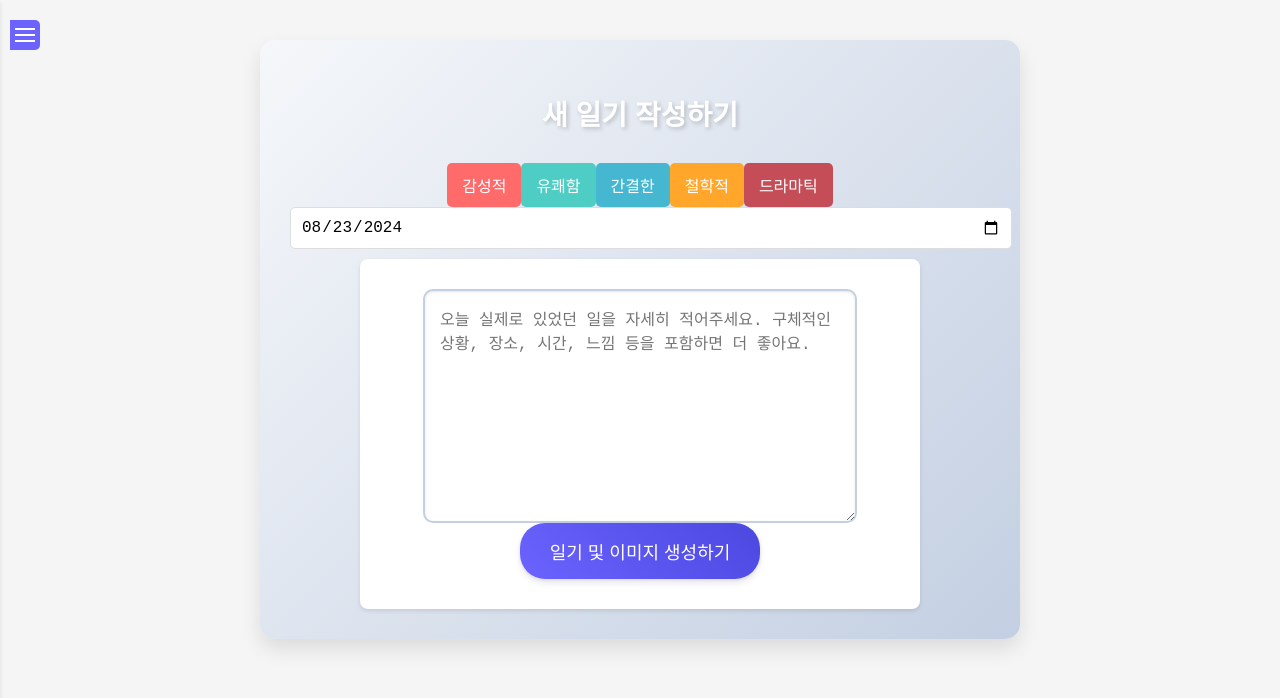
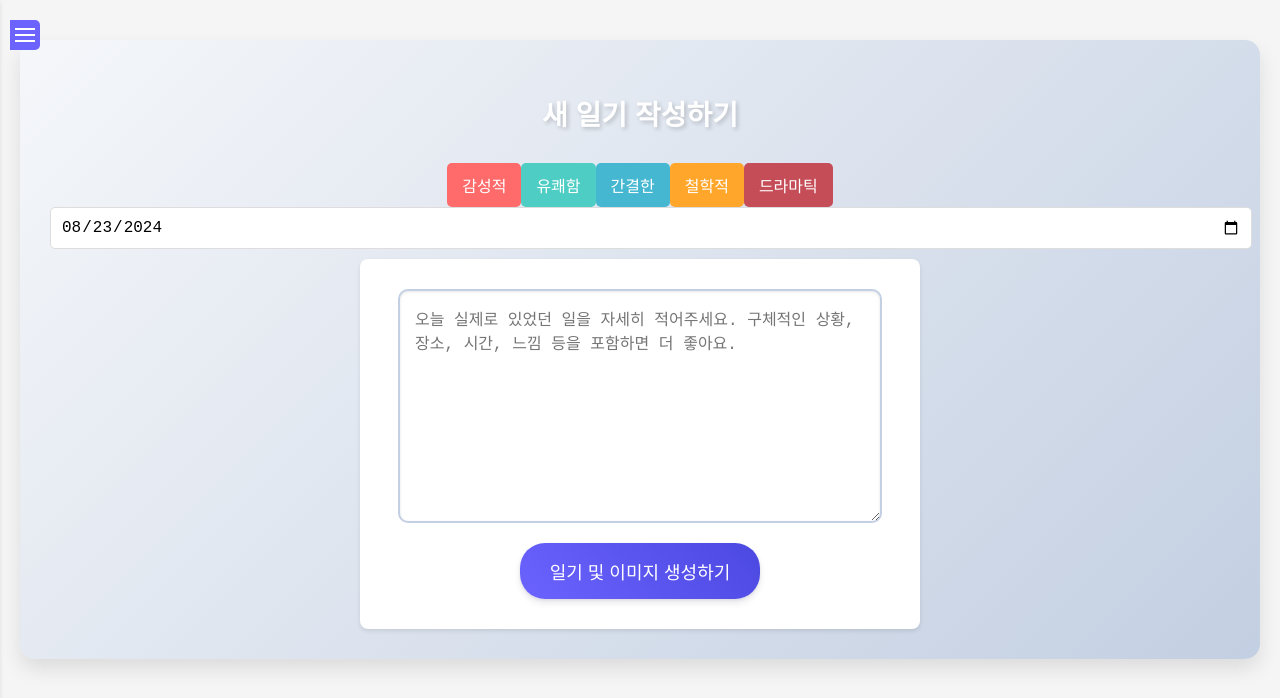
Before and after one commit to meraki95/magic_diary, a React (Create React App) app: page /write in a window 1280 px wide. Shown: the top 698 px of the page. Built offline with nearby package versions, Linux system fonts and the light colour scheme.

Commit message:
Fix the Designcha0823

```diff
--- a/src/styles/DiaryForm.css
+++ b/src/styles/DiaryForm.css
@@ -1,15 +1,13 @@
-/* DiaryForm.css */
-
 .diary-form-container {
   padding: 30px;
   background: linear-gradient(135deg, #f5f7fa 0%, #c3cfe2 100%);
   border-radius: 15px;
   color: #333;
-  max-width: 700px;
+  max-width: 100%; /* 너비를 100%로 설정하여 모바일에서 잘 맞추기 */
   margin: 20px auto;
   text-align: center;
   box-shadow: 0 10px 20px rgba(0, 0, 0, 0.1);
-  position: relative; /* 추가: 애니메이션 효과에 필요한 상대 위치 설정 */
+  position: relative;
 }
 
 form.diary-form {
@@ -17,13 +15,13 @@ form.diary-form {
   flex-direction: column;
   justify-content: center;
   align-items: center;
-  width: 100%;
-  max-width: 500px; /* 필요한 경우 너비를 설정 */
-  margin: 0 auto; /* 중앙 정렬 */
+  width: 100%; /* 너비를 100%로 설정 */
+  max-width: 500px; /* 중앙 정렬을 유지하면서도 전체 너비를 넘지 않도록 설정 */
+  margin: 0 auto;
 }
 
 form.diary-form textarea {
-  width: 80%; /* 검은색 박스 안에서 중앙에 위치하게 하기 위해 너비 조정 */
+  width: 100%; /* 너비를 100%로 설정하여 화면에 잘 맞게 조정 */
   max-width: 450px;
   height: 200px;
   padding: 15px;
@@ -36,12 +34,6 @@ form.diary-form textarea {
   margin-bottom: 20px;
   transition: all 0.3s ease;
   box-shadow: inset 0 1px 3px rgba(0, 0, 0, 0.1);
-  margin: 0 auto; /* 중앙 정렬 */
-}
-
-form.diary-form textarea:focus {
-  border-color: #6C63FF;
-  box-shadow: 0 0 10px rgba(108, 99, 255, 0.2);
 }
 
 form.diary-form button.generate-button {
@@ -89,6 +81,7 @@ form.diary-form button.generate-button:hover {
   }
 
   form.diary-form textarea {
+    width: 100%; /* 모바일에서 화면에 맞추도록 100% 설정 */
     height: 150px;
     font-size: 14px;
   }
```
